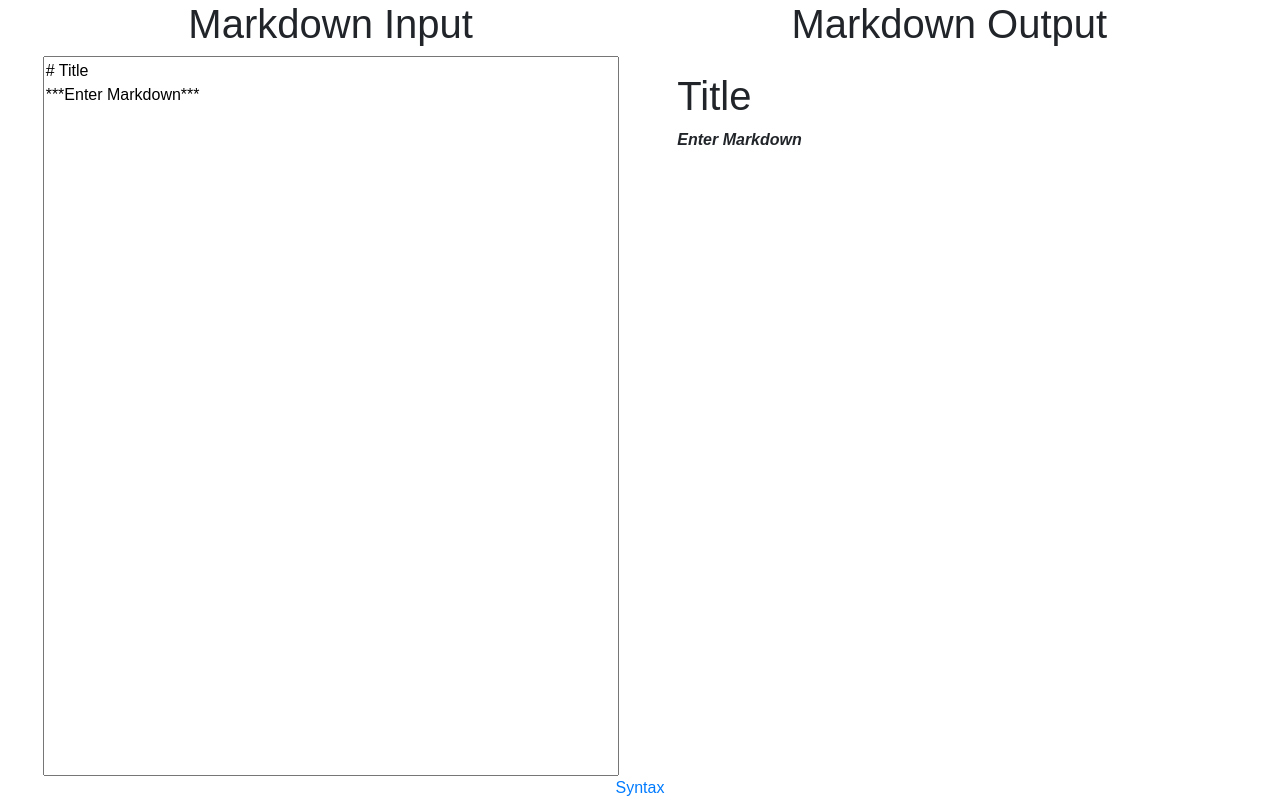
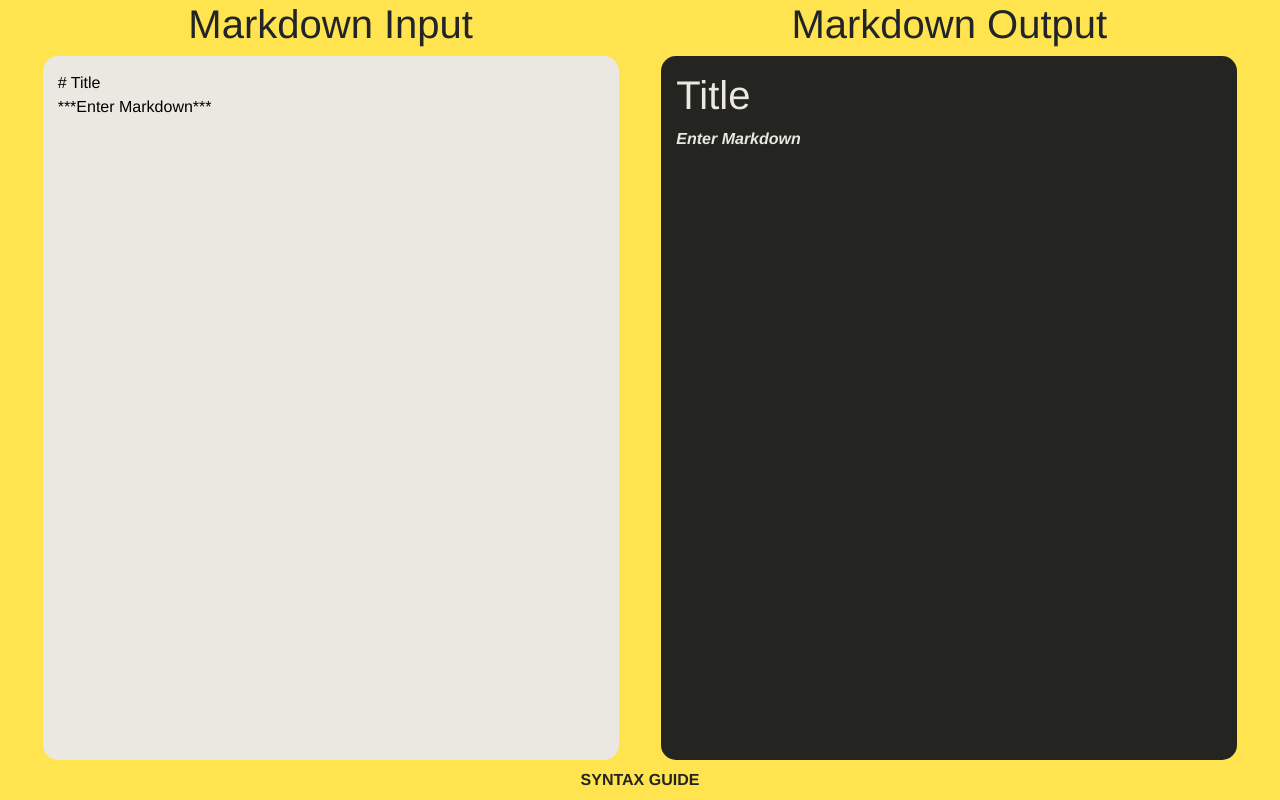
Before and after one commit to Jebbss/markdown_previewer, a React (Create React App) app: page / in a window 1280 px wide. Built offline with nearby package versions, Linux system fonts and the light colour scheme.

Commit message:
bespoke css

```diff
--- a/src/App.css
+++ b/src/App.css
@@ -1,19 +1,28 @@
+:root {
+    --ch-gray-950: #242420;
+    --ch-orange-600: #dd6b20;
+    --ch-yellow-500: #ffe450;
+    --ch-eggshell: #eae8e0;
+}
+
 .page-div {
     text-align: center;
     display: flex;
     height: 100%;
     flex-direction: column;
+    background-color: var(--ch-yellow-500);
+    font-family: "Helvetica Neue", Arial, Helvetica, sans-serif;
 }
 
-.markdown-divs {
+.row-95h{
     display: flex;
     width: 100%;
-    height: 100%;
+    height: 95vh;
     flex-direction: row;
     justify-content: space-evenly;
 }
 
-.input-div {
+.half-screen {
     width: 45%;
     height: 100%;
     display: flex;
@@ -26,21 +35,60 @@
     height: 100%;
 }
 
-.output-div {
-    width: 45%;
+.syntax-link-div {
+    display: flex;
+    justify-content: center;
+    align-items: center;
+    height: 5vh;
+}
+
+.syntax-link {
+    color: var(--ch-gray-950);
+    font-size: 16px;
+    font-weight: 800;
+    text-transform: uppercase;
+}
+
+.syntax-link:hover {
+    color: var(--ch-orange-600);
+}
+
+.text-area {
     height: 100%;
-    display: flex;
-    flex-direction: column;
+    resize: none;
+    border-radius: 15px;
+    border: none;
+    padding: 15px;
+    overflow: auto;
+    outline: none;
+    -webkit-box-shadow: none;
+    -moz-box-shadow: none;
+    box-shadow: none;
+}
+
+.text-area::-webkit-scrollbar {
+    width: 12px;
+    background-color:var(--ch-gray-950);
+    border-radius: 0 15px 15px 0;
+}
+
+.text-area::-webkit-scrollbar-track {
+    border-radius: 15px;
+}
+
+.text-area::-webkit-scrollbar-thumb {
+    border-radius: 15px;
+    background-color:var(--ch-eggshell);
 }
 
 .input-text-area {
     display: flex;
-
-    height: 100%;
-    resize: none;
+    background-color: var(--ch-eggshell);
 }
 
 .output-text-area {
+    display: block;
     text-align: left;
-    padding: 1rem;
+    color: var(--ch-eggshell);
+    background-color: var(--ch-gray-950);
 }
--- a/src/App.tsx
+++ b/src/App.tsx
@@ -16,25 +16,25 @@ class App extends Component {
     render() {
         return (
             <div className="page-div">
-                <div className="markdown-divs">
-                    <div className="input-div">
+                <div className="row-95h">
+                    <div className="input-div half-screen">
                         <div className="input-form-group">
-                            <h1>Markdown Input</h1>
-                            <textarea placeholder="Enter Markdown" className="input-text-area"
+                            <h1 className="heading">Markdown Input</h1>
+                            <textarea placeholder="Enter Markdown" className="input-text-area text-area"
                                           value={this.state.markdown}
                                           onChange={(event) => this.updateMarkdown(event.target.value)}
                             ></textarea>
                         </div>
                     </div>
-                    <div className="output-div">
+                    <div className="output-div half-screen">
                         <h1>Markdown Output</h1>
-                        <div className="output-text-area"
+                        <div className="output-text-area text-area"
                              dangerouslySetInnerHTML={{__html: marked.parse(this.state.markdown)}}>
                         </div>
                     </div>
                 </div>
                 <div className="syntax-link-div">
-                    <a href="https://daringfireball.net/projects/markdown/syntax">Syntax</a>
+                    <a className="syntax-link" href="https://daringfireball.net/projects/markdown/syntax" target="_blank">Syntax Guide</a>
                 </div>
             </div>
         );
```
